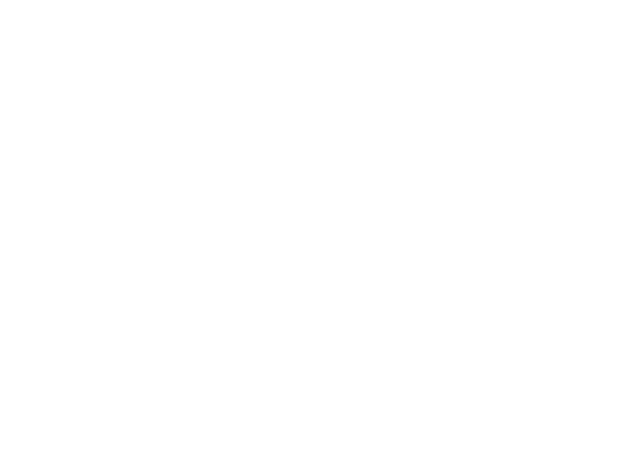
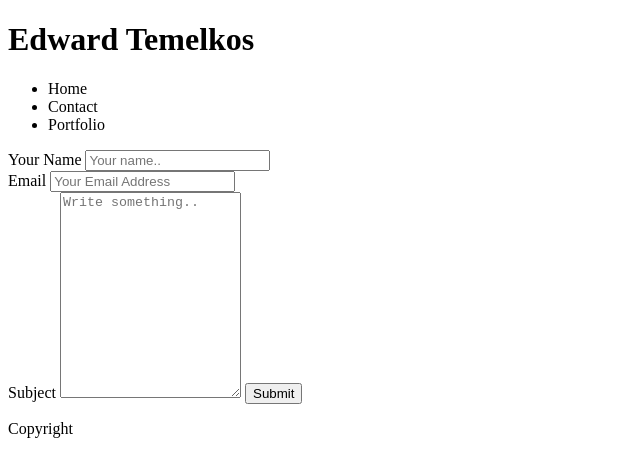
Before and after one commit to Wulfsbach/Basic-Portfolio, a plain HTML site: page contact.html in a window 1280 px wide. Shown: the whole page, without its empty margins (0-640 px from the left). Drawn offline with Linux system fonts and the light colour scheme.

Commit message:
Contact added, need classes for css

```diff
--- a/contact.html
+++ b/contact.html
@@ -0,0 +1,57 @@
+<!DOCTYPE html>
+
+<html lang="en">
+
+ <head>
+<title>
+    Edward Temelkos
+</title>
+</head>
+
+<body>
+<header>
+    <div>
+        <h1>
+            Edward Temelkos
+        </h1>
+        <ul>
+            <li>
+                Home
+            </li>
+            <li>
+                Contact
+            </li>
+            <li>
+                Portfolio
+            </li>
+        </ul>
+    </div>
+    </header>
+
+
+<div class="container">
+    <form action="mailto:etemelkos@gmail.com" method="post" enctype="text/plain">
+
+          <label for="yname">Your Name</label>
+          <input type="text" id="yname" name="yourname" placeholder="Your name..">
+          <br>
+      <label for="email">Email</label>
+      <input type="text" id="email" name="Email" placeholder="Your Email Address">
+<br>
+
+          <label for="subject">Subject</label>
+          <textarea id="subject" name="subject" placeholder="Write something.." style="height:200px"></textarea>
+
+          <input type="submit" value="Submit">
+      <br>
+        </form>
+      </div>
+
+      <footer>
+            <p>
+                Copyright
+            </p>
+        </footer>
+    </body>
+
+    </html>
```
Also changed, not shown: portfolio.html (indentation only).
